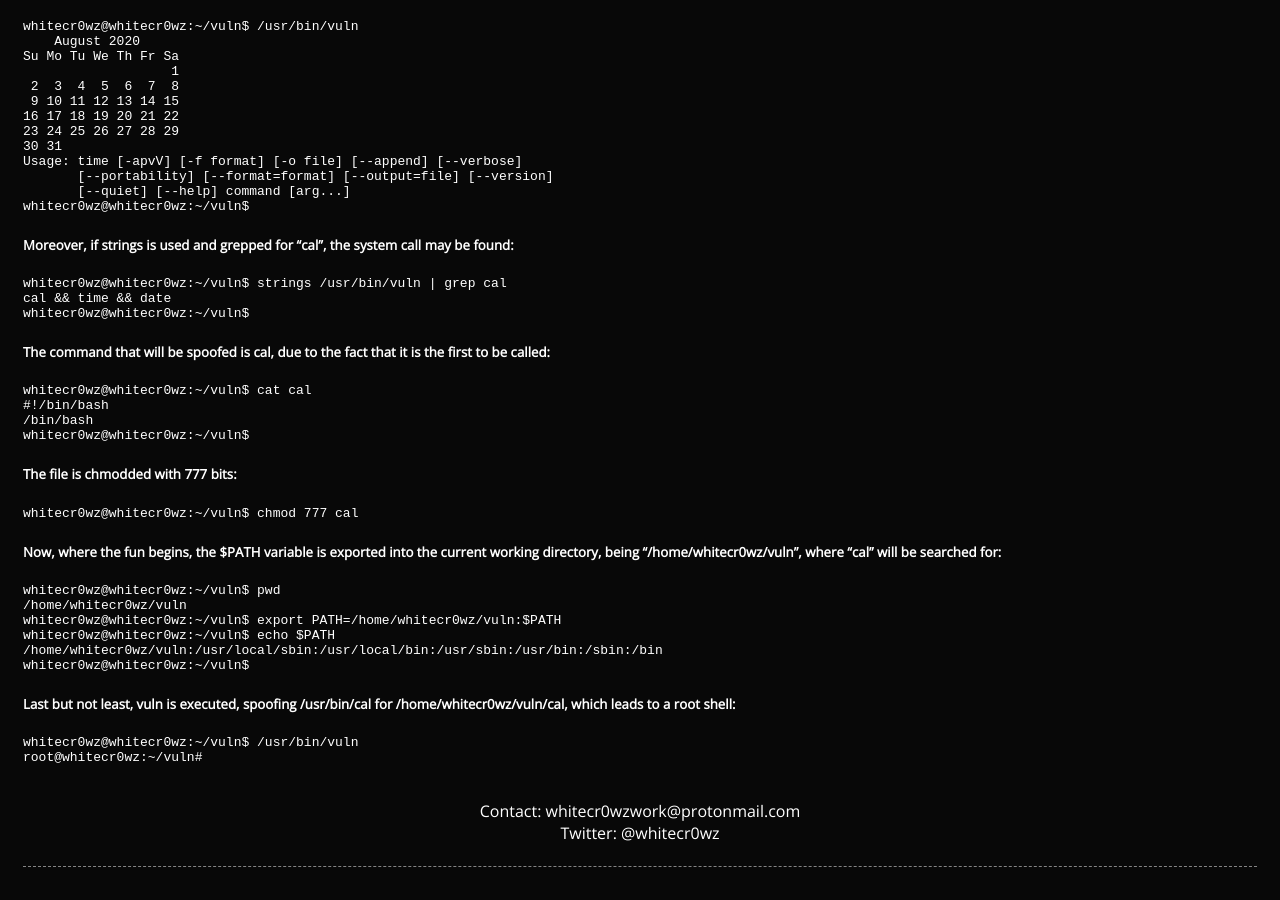
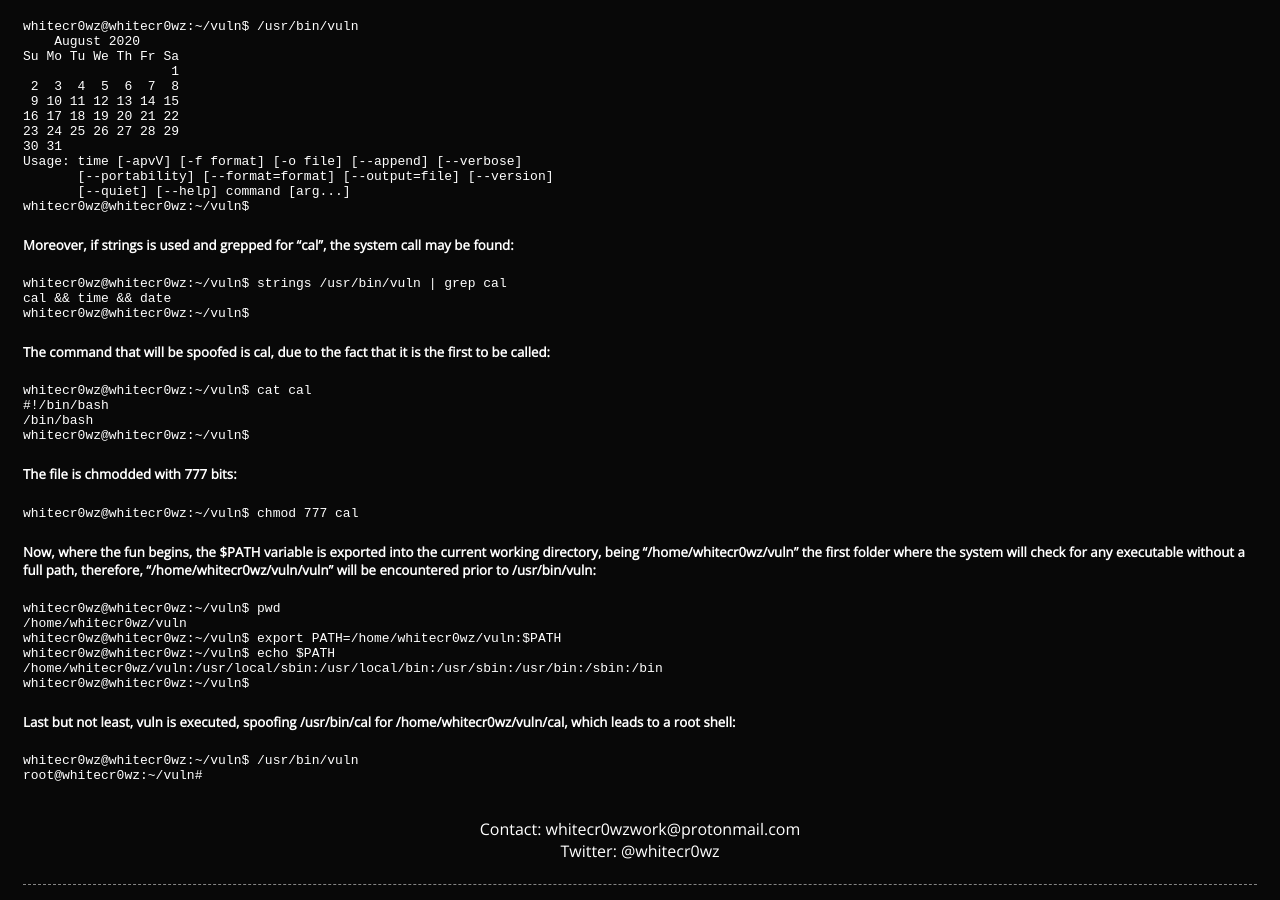
Before and after one commit to whitecr0wz/whitecr0wz.github.io, a Jekyll site: the page built from _posts/posts/2020-03-08-Privilege-Escalation-Path.md, in a window 1280 px wide and 900 px high, scrolled down 1070 px. Built offline with Jekyll 4.4.1, drawn with Linux system fonts in a browser that asks for light colours.

Commit message:
Update 2020-03-08-Privilege-Escalation-Path.md

````diff
--- a/_posts/posts/2020-03-08-Privilege-Escalation-Path.md
+++ b/_posts/posts/2020-03-08-Privilege-Escalation-Path.md
@@ -93,7 +93,7 @@ whitecr0wz@whitecr0wz:~/vuln$
 whitecr0wz@whitecr0wz:~/vuln$ chmod 777 cal
 ```
 
-##### Now, where the fun begins, the $PATH variable is exported into the current working directory, being "/home/whitecr0wz/vuln", where "cal" will be searched for:
+##### Now, where the fun begins, the $PATH variable is exported into the current working directory, being "/home/whitecr0wz/vuln" the first folder where the system will check for any executable without a full path, therefore, "/home/whitecr0wz/vuln/vuln" will be encountered prior to /usr/bin/vuln:
 
 ```term
 whitecr0wz@whitecr0wz:~/vuln$ pwd
````
